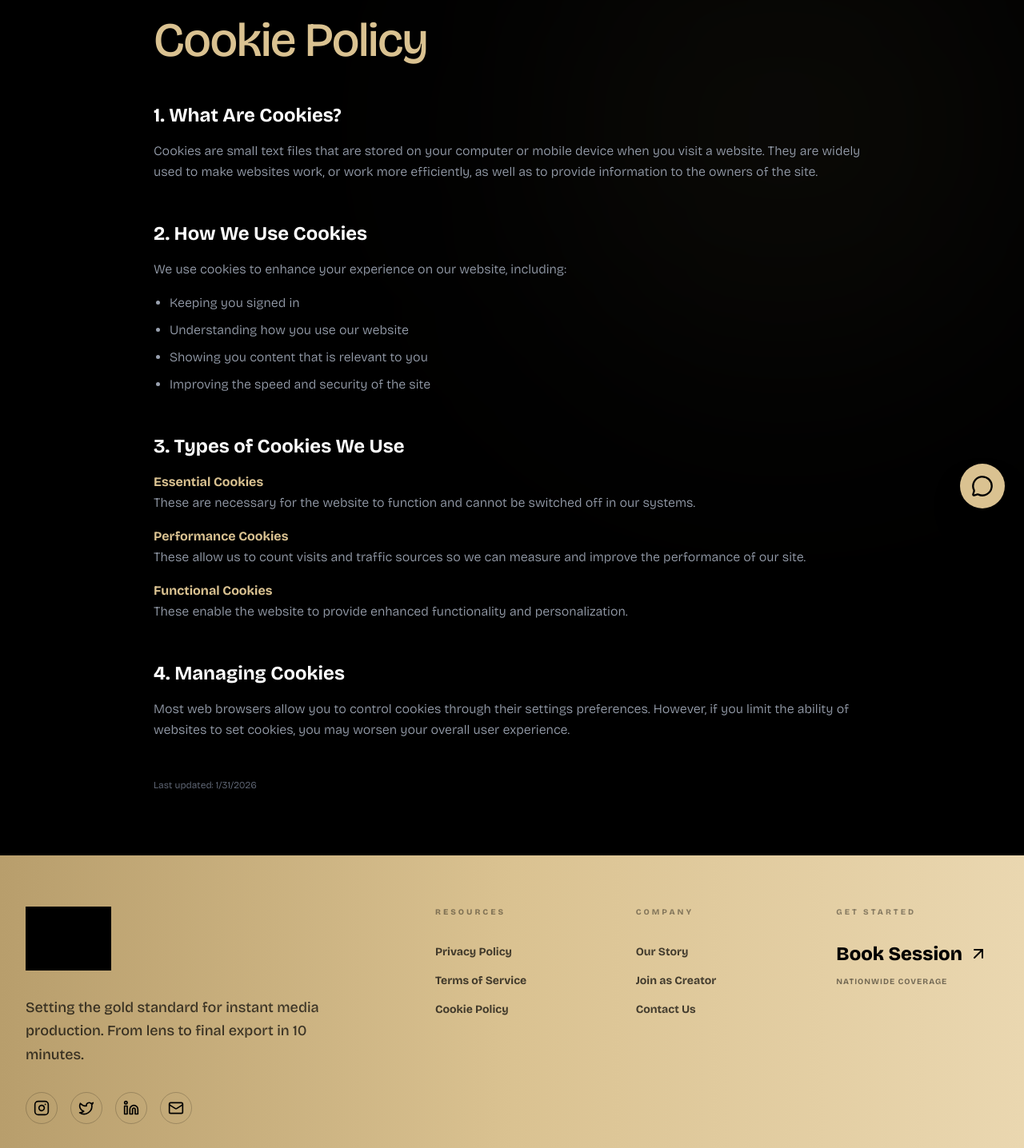
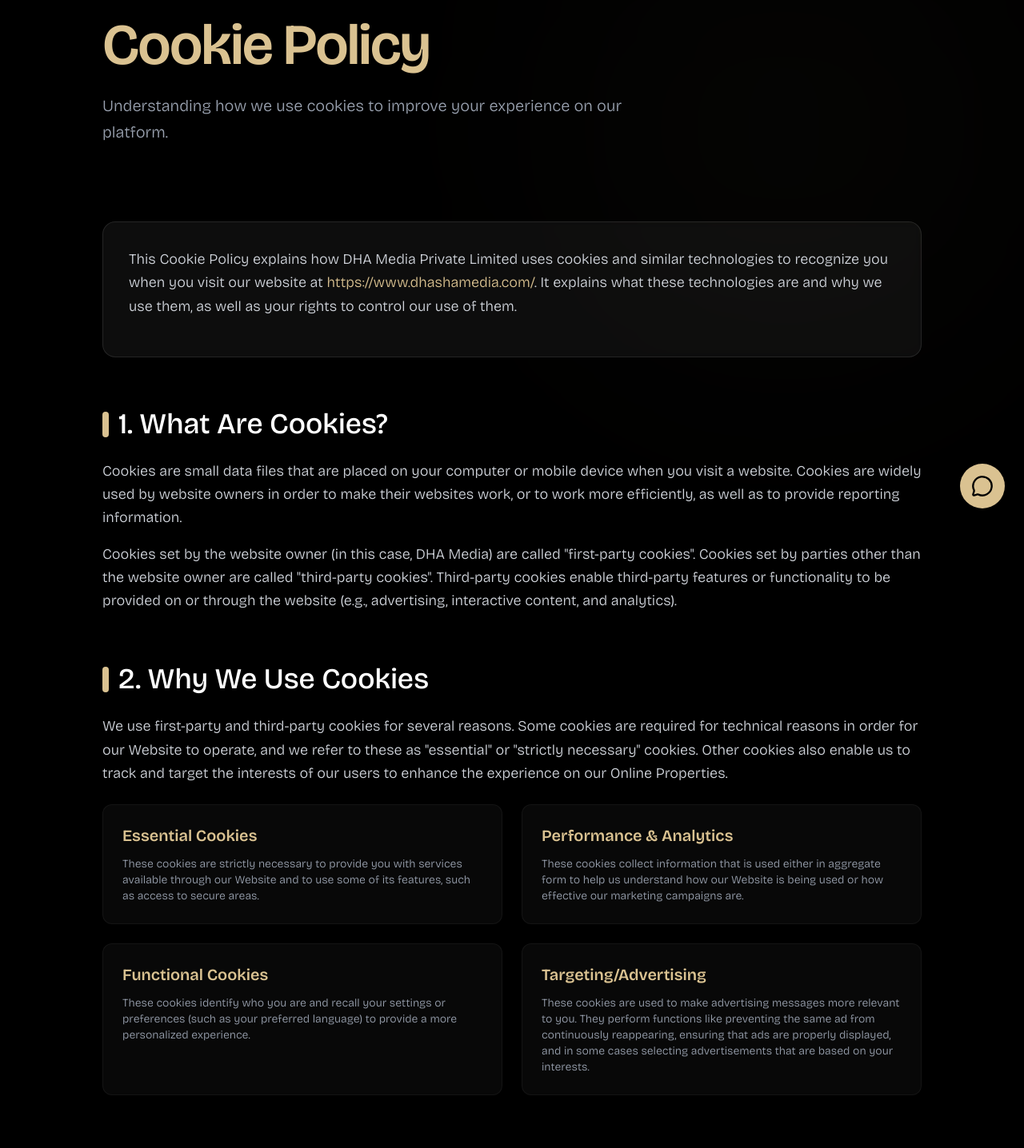
Before and after one commit to ckr-redlinedatavault/redlix-dhasha, a Next.js app: page /cookies in a window 1280 px wide. Shown: the part 140-1576 px from the top of the page at 80% size. Built offline with nearby package versions, Linux system fonts and the light colour scheme; grey boxes are pictures that could not be loaded.

Commit message:
Update page.tsx

```diff
--- a/app/cookies/page.tsx
+++ b/app/cookies/page.tsx
@@ -11,66 +11,103 @@ const bricolage = Bricolage_Grotesque({
 
 export default function Cookies() {
     return (
-        <main className={`${bricolage.className} bg-black min-h-screen text-white overflow-x-hidden`}>
+        <main className={`${bricolage.className} bg-black min-h-screen text-white overflow-x-hidden selection:bg-[#DAC291] selection:text-black`}>
             <Navbar />
 
             <section className="relative pt-40 pb-20 px-6">
-                <div className="absolute top-0 right-0 w-[600px] h-[600px] bg-[#DAC291]/5 rounded-full blur-[140px] pointer-events-none"></div>
+                {/* Background ambient glow */}
+                <div className="absolute top-0 right-0 w-[600px] h-[600px] bg-[#DAC291]/5 rounded-full blur-[140px] pointer-events-none opacity-50"></div>
+                <div className="absolute bottom-0 left-0 w-[400px] h-[400px] bg-[#DAC291]/5 rounded-full blur-[100px] pointer-events-none opacity-30"></div>
 
-                <div className="max-w-4xl mx-auto relative z-10">
-                    <h1 className="text-4xl md:text-6xl font-medium mb-12 tracking-tight text-[#DAC291]">Cookie Policy</h1>
+                <div className="max-w-5xl mx-auto relative z-10">
+                    <header className="mb-16 md:mb-24 text-center md:text-left">
+                        <h1 className="text-5xl md:text-7xl font-semibold mb-6 tracking-tight text-[#DAC291]">
+                            Cookie Policy
+                        </h1>
+                        <p className="text-gray-400 text-lg md:text-xl font-light max-w-2xl leading-relaxed">
+                            Understanding how we use cookies to improve your experience on our platform.
+                        </p>
+                    </header>
 
-                    <div className="space-y-12 text-sm md:text-base font-light text-gray-400 leading-relaxed">
-                        <section>
-                            <h2 className="text-white text-xl md:text-2xl font-bold mb-4">1. What Are Cookies?</h2>
-                            <p>
-                                Cookies are small text files that are stored on your computer or mobile device when you visit a website.
-                                They are widely used to make websites work, or work more efficiently, as well as to provide information to the owners of the site.
+                    <div className="space-y-16 text-gray-300 font-light leading-relaxed text-base md:text-lg">
+
+                        {/* Introduction */}
+                        <section className="bg-white/5 p-8 rounded-2xl border border-white/10 backdrop-blur-sm hover:border-[#DAC291]/30 transition-colors duration-500">
+                            <p className="mb-4">
+                                This Cookie Policy explains how DHA Media Private Limited uses cookies and similar technologies to recognize you when you visit our website at <a href="https://www.dhashamedia.com/" className="text-[#DAC291] hover:underline underline-offset-4 decoration-[#DAC291]/50">https://www.dhashamedia.com/</a>. It explains what these technologies are and why we use them, as well as your rights to control our use of them.
                             </p>
                         </section>
 
                         <section>
-                            <h2 className="text-white text-xl md:text-2xl font-bold mb-4">2. How We Use Cookies</h2>
+                            <h2 className="text-3xl md:text-4xl font-medium text-white mb-6 flex items-center gap-3">
+                                <span className="w-2 h-8 bg-[#DAC291] rounded-sm inline-block"></span>
+                                1. What Are Cookies?
+                            </h2>
+                            <p className="mb-4">
+                                Cookies are small data files that are placed on your computer or mobile device when you visit a website. Cookies are widely used by website owners in order to make their websites work, or to work more efficiently, as well as to provide reporting information.
+                            </p>
                             <p>
-                                We use cookies to enhance your experience on our website, including:
+                                Cookies set by the website owner (in this case, DHA Media) are called "first-party cookies". Cookies set by parties other than the website owner are called "third-party cookies". Third-party cookies enable third-party features or functionality to be provided on or through the website (e.g., advertising, interactive content, and analytics).
                             </p>
-                            <ul className="list-disc pl-5 mt-4 space-y-2">
-                                <li>Keeping you signed in</li>
-                                <li>Understanding how you use our website</li>
-                                <li>Showing you content that is relevant to you</li>
-                                <li>Improving the speed and security of the site</li>
-                            </ul>
                         </section>
 
                         <section>
-                            <h2 className="text-white text-xl md:text-2xl font-bold mb-4">3. Types of Cookies We Use</h2>
-                            <div className="space-y-4">
-                                <div>
-                                    <h3 className="text-[#DAC291] font-bold">Essential Cookies</h3>
-                                    <p>These are necessary for the website to function and cannot be switched off in our systems.</p>
+                            <h2 className="text-3xl md:text-4xl font-medium text-white mb-6 flex items-center gap-3">
+                                <span className="w-2 h-8 bg-[#DAC291] rounded-sm inline-block"></span>
+                                2. Why We Use Cookies
+                            </h2>
+                            <p className="mb-6">
+                                We use first-party and third-party cookies for several reasons. Some cookies are required for technical reasons in order for our Website to operate, and we refer to these as "essential" or "strictly necessary" cookies. Other cookies also enable us to track and target the interests of our users to enhance the experience on our Online Properties.
+                            </p>
+
+                            <div className="grid grid-cols-1 md:grid-cols-2 gap-6">
+                                <div className="bg-white/[0.03] p-6 rounded-xl border border-white/5 flex flex-col hover:border-[#DAC291]/20 transition duration-300">
+                                    <h3 className="text-xl font-semibold text-[#DAC291] mb-3">Essential Cookies</h3>
+                                    <p className="text-sm text-gray-400 flex-grow">
+                                        These cookies are strictly necessary to provide you with services available through our Website and to use some of its features, such as access to secure areas.
+                                    </p>
                                 </div>
-                                <div>
-                                    <h3 className="text-[#DAC291] font-bold">Performance Cookies</h3>
-                                    <p>These allow us to count visits and traffic sources so we can measure and improve the performance of our site.</p>
+                                <div className="bg-white/[0.03] p-6 rounded-xl border border-white/5 flex flex-col hover:border-[#DAC291]/20 transition duration-300">
+                                    <h3 className="text-xl font-semibold text-[#DAC291] mb-3">Performance & Analytics</h3>
+                                    <p className="text-sm text-gray-400 flex-grow">
+                                        These cookies collect information that is used either in aggregate form to help us understand how our Website is being used or how effective our marketing campaigns are.
+                                    </p>
                                 </div>
-                                <div>
-                                    <h3 className="text-[#DAC291] font-bold">Functional Cookies</h3>
-                                    <p>These enable the website to provide enhanced functionality and personalization.</p>
+                                <div className="bg-white/[0.03] p-6 rounded-xl border border-white/5 flex flex-col hover:border-[#DAC291]/20 transition duration-300">
+                                    <h3 className="text-xl font-semibold text-[#DAC291] mb-3">Functional Cookies</h3>
+                                    <p className="text-sm text-gray-400 flex-grow">
+                                        These cookies identify who you are and recall your settings or preferences (such as your preferred language) to provide a more personalized experience.
+                                    </p>
+                                </div>
+                                <div className="bg-white/[0.03] p-6 rounded-xl border border-white/5 flex flex-col hover:border-[#DAC291]/20 transition duration-300">
+                                    <h3 className="text-xl font-semibold text-[#DAC291] mb-3">Targeting/Advertising</h3>
+                                    <p className="text-sm text-gray-400 flex-grow">
+                                        These cookies are used to make advertising messages more relevant to you. They perform functions like preventing the same ad from continuously reappearing, ensuring that ads are properly displayed, and in some cases selecting advertisements that are based on your interests.
+                                    </p>
                                 </div>
                             </div>
                         </section>
 
                         <section>
-                            <h2 className="text-white text-xl md:text-2xl font-bold mb-4">4. Managing Cookies</h2>
-                            <p>
-                                Most web browsers allow you to control cookies through their settings preferences.
-                                However, if you limit the ability of websites to set cookies, you may worsen your overall user experience.
+                            <h2 className="text-3xl md:text-4xl font-medium text-white mb-6 flex items-center gap-3">
+                                <span className="w-2 h-8 bg-[#DAC291] rounded-sm inline-block"></span>
+                                3. How Can You Control Cookies?
+                            </h2>
+                            <p className="mb-4">
+                                You have the right to decide whether to accept or reject cookies. You can set or amend your web browser controls to accept or refuse cookies. If you choose to reject cookies, you may still use our website though your access to some functionality and areas of our website may be restricted.
+                            </p>
+                            <p className="text-sm text-gray-400">
+                                As the means by which you can refuse cookies through your web browser controls vary from browser-to-browser, you should visit your browser's help menu for more information.
                             </p>
                         </section>
 
-                        <section>
-                            <p className="text-xs text-gray-500 mt-12">
-                                Last updated: {new Date().toLocaleDateString()}
+                        <section className="pt-12 border-t border-white/10">
+                            <h2 className="text-2xl font-medium text-white mb-4">Updates to This Cookie Policy</h2>
+                            <p className="text-sm text-gray-400">
+                                We may update this Cookie Policy from time to time in order to reflect, for example, changes to the cookies we use or for other operational, legal or regulatory reasons. Please therefore re-visit this Cookie Policy regularly to stay informed about our use of cookies and related technologies.
+                            </p>
+                            <p className="text-xs text-[#DAC291] mt-4 font-mono">
+                                Last Updated: {new Date().toLocaleDateString()}
                             </p>
                         </section>
                     </div>
```
